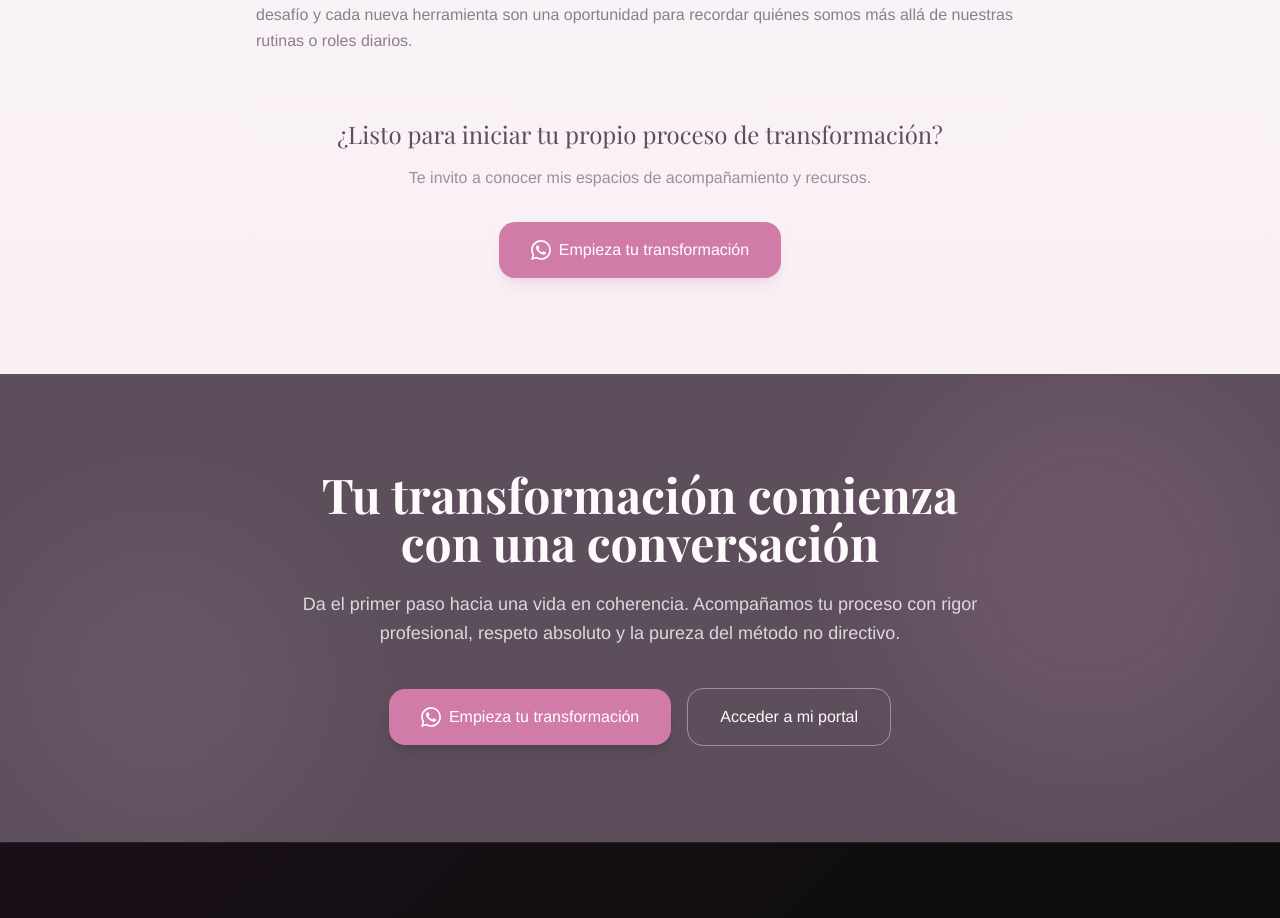
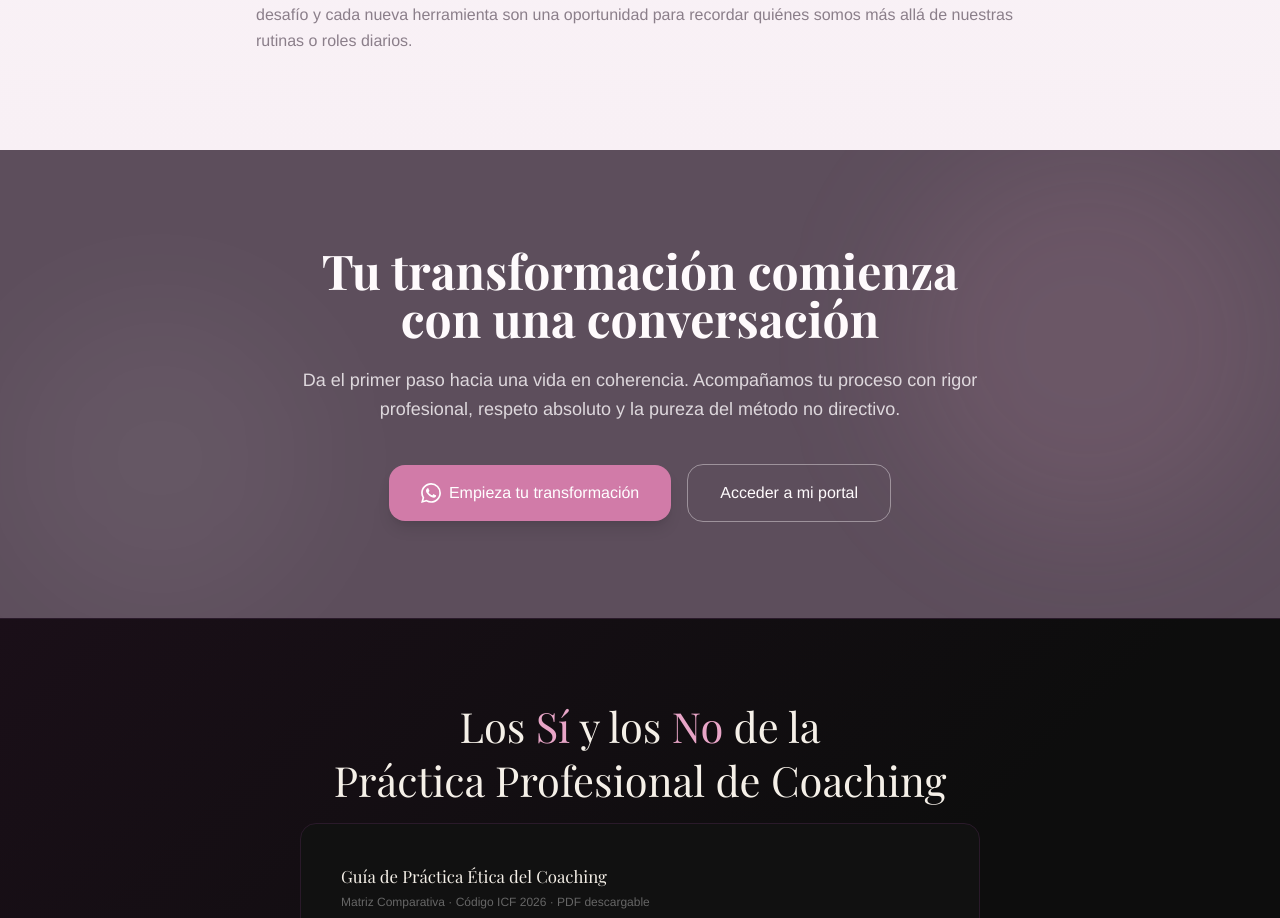
Before and after one commit to Omnix-Solution-Inc/reempoderate, a Next.js app: page / in a window 1280 px wide. Shown: the part 5143-6061 px from the top of the page. Built offline with nearby package versions, Linux system fonts and the light colour scheme; no server answers; a web font is replaced by a local one.

Commit message:
Quitar CTA final de la sección Bio

```diff
--- a/src/components/landing/BioSection.tsx
+++ b/src/components/landing/BioSection.tsx
@@ -87,26 +87,6 @@
           </p>
         </div>
 
-        {/* CTA final */}
-        <div className="text-center mt-16">
-          <h3 className="font-playfair text-2xl text-ink mb-4">
-            ¿Listo para iniciar tu propio proceso de transformación?
-          </h3>
-          <p className="font-arimo text-ink/60 text-base mb-8">
-            Te invito a conocer mis espacios de acompañamiento y recursos.
-          </p>
-          <a
-            href="https://wa.me/13217329993?text=Hola%2C%20quiero%20iniciar%20mi%20proceso%20de%20transformaci%C3%B3n%20con%20ReEmpodérate"
-            target="_blank"
-            rel="noopener noreferrer"
-            className="inline-flex items-center gap-2 bg-bloom-deep text-white px-8 py-4 rounded-2xl font-medium hover:bg-bloom transition text-base shadow-lg shadow-bloom/25"
-          >
-            <svg xmlns="http://www.w3.org/2000/svg" width="20" height="20" fill="currentColor" viewBox="0 0 24 24">
-              <path d="M17.472 14.382c-.297-.149-1.758-.867-2.03-.967-.273-.099-.471-.148-.67.15-.197.297-.767.966-.94 1.164-.173.199-.347.223-.644.075-.297-.15-1.255-.463-2.39-1.475-.883-.788-1.48-1.761-1.653-2.059-.173-.297-.018-.458.13-.606.134-.133.298-.347.446-.52.149-.174.198-.298.298-.497.099-.198.05-.371-.025-.52-.075-.149-.669-1.612-.916-2.207-.242-.579-.487-.5-.669-.51-.173-.008-.371-.01-.57-.01-.198 0-.52.074-.792.372-.272.297-1.04 1.016-1.04 2.479 0 1.462 1.065 2.875 1.213 3.074.149.198 2.096 3.2 5.077 4.487.709.306 1.262.489 1.694.625.712.227 1.36.195 1.871.118.571-.085 1.758-.719 2.006-1.413.248-.694.248-1.289.173-1.413-.074-.124-.272-.198-.57-.347m-5.421 7.403h-.004a9.87 9.87 0 01-5.031-1.378l-.361-.214-3.741.982.998-3.648-.235-.374a9.86 9.86 0 01-1.51-5.26c.001-5.45 4.436-9.884 9.888-9.884 2.64 0 5.122 1.03 6.988 2.898a9.825 9.825 0 012.893 6.994c-.003 5.45-4.437 9.884-9.885 9.884m8.413-18.297A11.815 11.815 0 0012.05 0C5.495 0 .16 5.335.157 11.892c0 2.096.547 4.142 1.588 5.945L.057 24l6.305-1.654a11.882 11.882 0 005.683 1.448h.005c6.554 0 11.89-5.335 11.893-11.893a11.821 11.821 0 00-3.48-8.413z"/>
-            </svg>
-            Empieza tu transformación
-          </a>
-        </div>
       </div>
     </section>
   )
```
